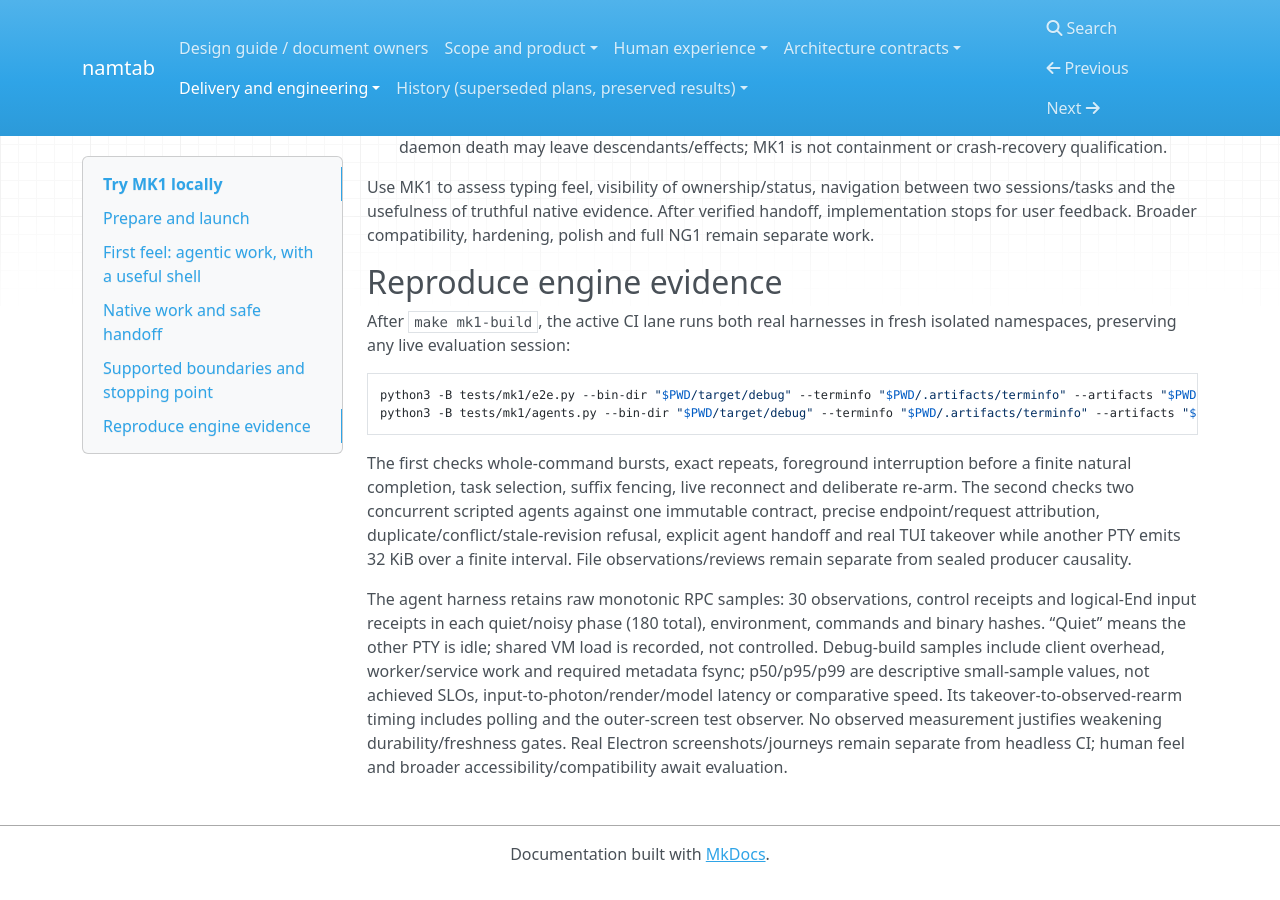
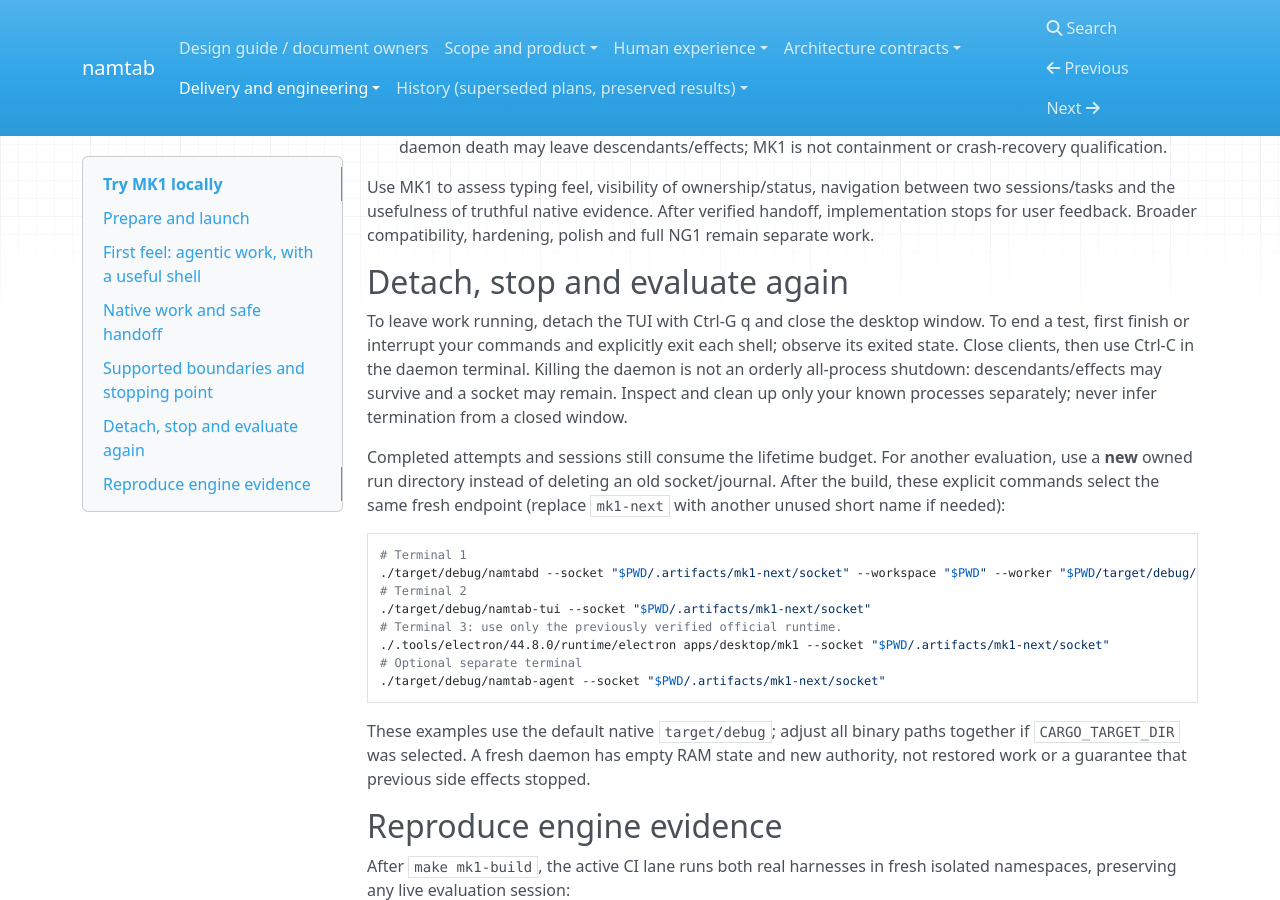
Before and after one commit to whoodes/namtab, an MkDocs documentation site: the page built from docs/engineering/mk1-quickstart.md, in a window 1280 px wide and 900 px high, scrolled down 3824 px. Built offline with MkDocs 1.6.1, drawn with Linux system fonts in a browser that asks for light colours; nearby versions of some CDN libraries.

Commit message:
Explain safe detach and fresh MK1 evaluation namespaces
Make the small lifetime capacity limit usable without deleting uncertain socket or journal ownership. Separate client detach, observed shell exit and daemon interruption from unimplemented descendant containment or recovery.

Validation: local links and diff checks pass; explicit commands match binary flags and the verified runtime path.

````diff
--- a/docs/engineering/mk1-quickstart.md
+++ b/docs/engineering/mk1-quickstart.md
@@ -88,6 +88,25 @@ Artifact registration explicitly associates a bounded workspace file with a task
 
 Use MK1 to assess typing feel, visibility of ownership/status, navigation between two sessions/tasks and the usefulness of truthful native evidence. After verified handoff, implementation stops for user feedback. Broader compatibility, hardening, polish and full NG1 remain separate work.
 
+## Detach, stop and evaluate again
+
+To leave work running, detach the TUI with Ctrl-G q and close the desktop window. To end a test, first finish or interrupt your commands and explicitly exit each shell; observe its exited state. Close clients, then use Ctrl-C in the daemon terminal. Killing the daemon is not an orderly all-process shutdown: descendants/effects may survive and a socket may remain. Inspect and clean up only your known processes separately; never infer termination from a closed window.
+
+Completed attempts and sessions still consume the lifetime budget. For another evaluation, use a **new** owned run directory instead of deleting an old socket/journal. After the build, these explicit commands select the same fresh endpoint (replace `mk1-next` with another unused short name if needed):
+
+```sh
+# Terminal 1
+./target/debug/namtabd --socket "$PWD/.artifacts/mk1-next/socket" --workspace "$PWD" --worker "$PWD/target/debug/namtab-terminal-worker" --pty-helper "$PWD/target/debug/namtab-pty-helper" --terminfo "$PWD/.artifacts/terminfo"
+# Terminal 2
+./target/debug/namtab-tui --socket "$PWD/.artifacts/mk1-next/socket"
+# Terminal 3: use only the previously verified official runtime.
+./.tools/electron/44.8.0/runtime/electron apps/desktop/mk1 --socket "$PWD/.artifacts/mk1-next/socket"
+# Optional separate terminal
+./target/debug/namtab-agent --socket "$PWD/.artifacts/mk1-next/socket"
+```
+
+These examples use the default native `target/debug`; adjust all binary paths together if `CARGO_TARGET_DIR` was selected. A fresh daemon has empty RAM state and new authority, not restored work or a guarantee that previous side effects stopped.
+
 ## Reproduce engine evidence
 
 After `make mk1-build`, the active CI lane runs both real harnesses in fresh isolated namespaces, preserving any live evaluation session:
````
